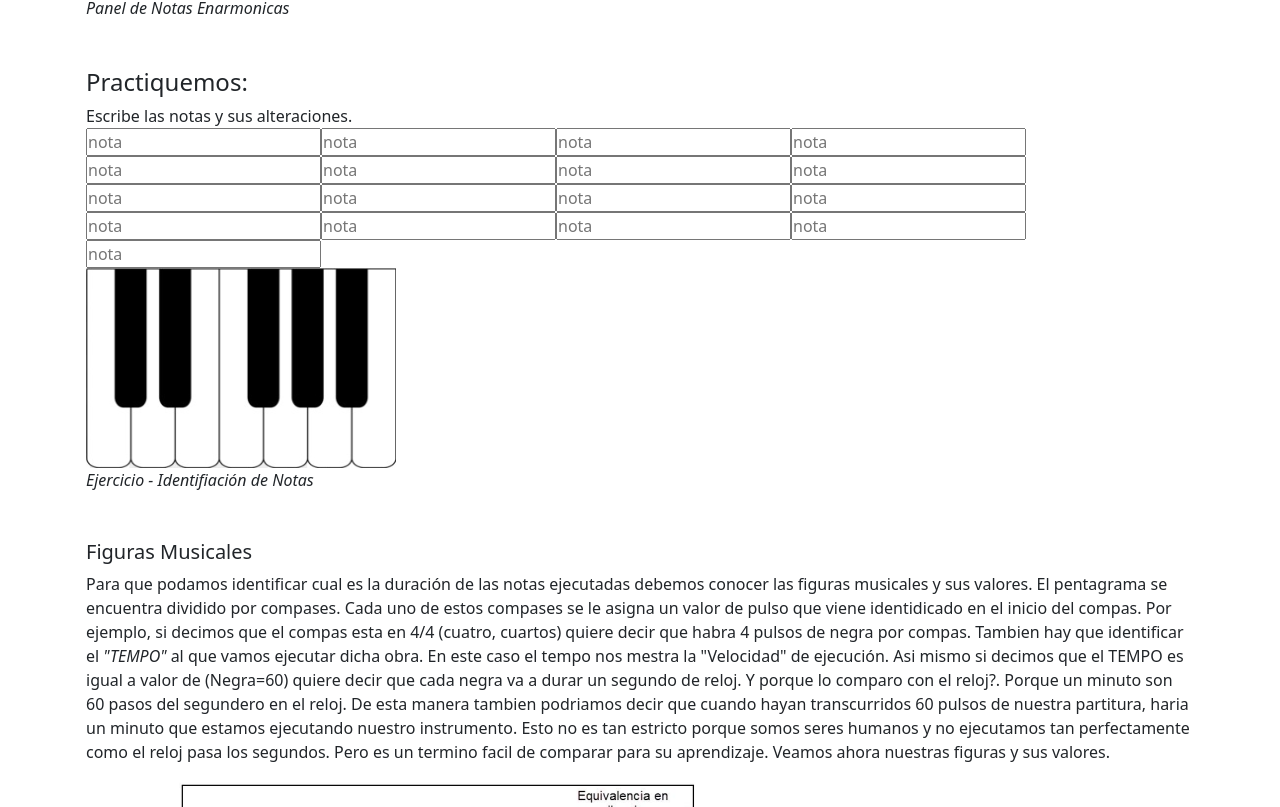
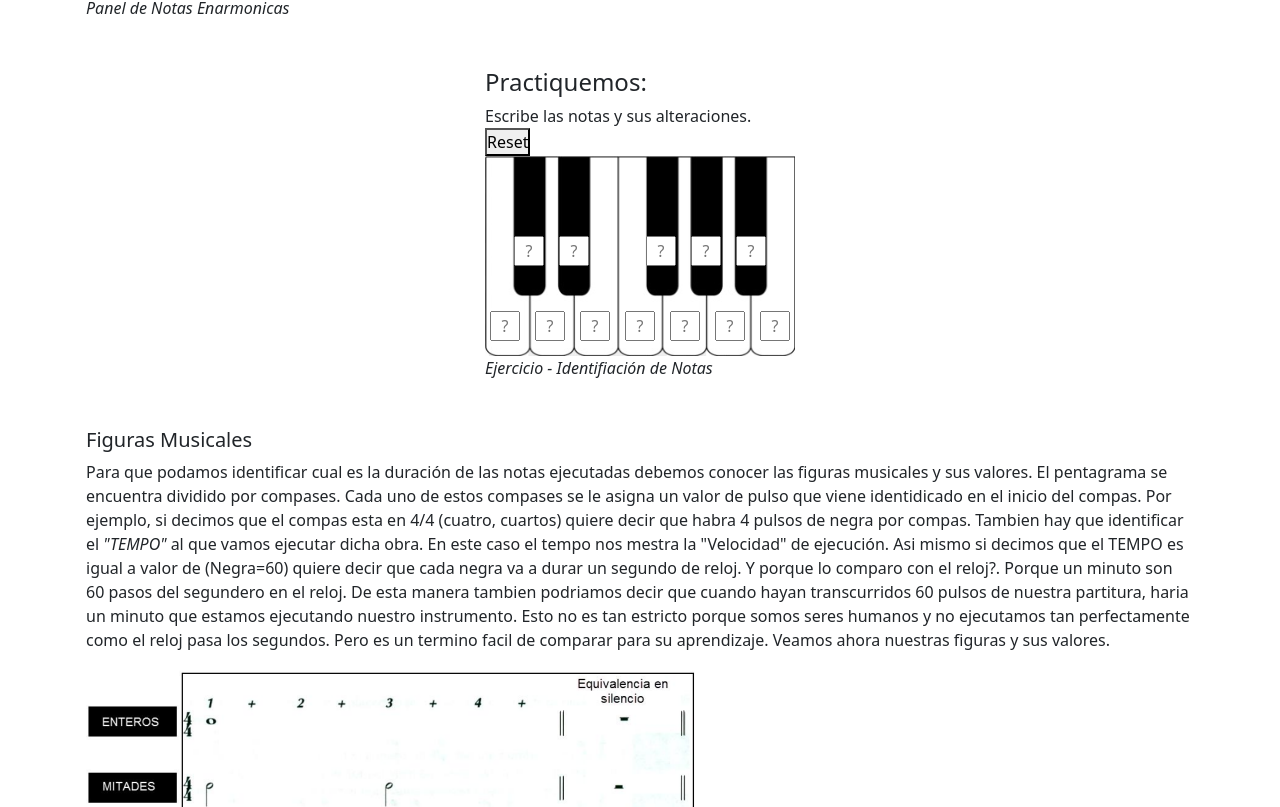
Before and after one commit to Brujomix/ChordBoxApp, a React (Create React App) app: page /Introduccion in a window 1280 px wide. Shown: the part 2173-2980 px from the top of the page. Built offline with nearby package versions, Linux system fonts and the light colour scheme.

Commit message:
ejercicio una octava ok

```diff
--- /dev/null
+++ b/src/Components/Introduccion/Ej_Notas_Alteraciones.jsx
@@ -0,0 +1,159 @@
+import React from "react";
+
+const checkValue = (e, nodo, Nota, Enarmonico1, Enarmonico2) => {
+  const res = e.target.value;
+  if (res === Nota || res === Enarmonico1 || res === Enarmonico2) {
+    nodo.style.color = "#000";
+    nodo.style.background = "#0f0";
+  } else {
+    nodo.style.color = "#fff";
+    nodo.style.background = "#f00f";
+  }
+};
+
+const resetValues = () => {
+  document.getElementById("inputC").value = "";
+  document.getElementById("inputCsostenido").value = "";
+  document.getElementById("inputD").value = "";
+  document.getElementById("inputDsostenido").value = "";
+  document.getElementById("inputE").value = "";
+  document.getElementById("inputF").value = "";
+  document.getElementById("inputFsostenido").value = "";
+  document.getElementById("inputG").value = "";
+  document.getElementById("inputGsostenido").value = "";
+  document.getElementById("inputA").value =  "";
+  document.getElementById("inputAsostenido").value = "";
+  document.getElementById("inputB").value = "";
+};
+
+export const Ej_Notas_Alteraciones = () => {
+  return (
+    <>
+      <button onClick={resetValues}>Reset</button>
+      <div className="Ej_Notas_Alteraciones">
+        <div className="ContainerNotasNegras">
+          <div className="NotasNegras1">
+            <input
+              placeholder="?"
+              id="inputCsostenido"
+              onChange={(e) =>
+                checkValue(
+                  e,
+                  document.getElementById("inputCsostenido"),
+                  "C#",
+                  "Db",
+                  "Bx"
+                )
+              }
+            />
+            <input
+              placeholder="?"
+              id="inputDsostenido"
+              onChange={(e) =>
+                checkValue(
+                  e,
+                  document.getElementById("inputDsostenido"),
+                  "D#",
+                  "Eb",
+                  "Ebb"
+                )
+              }
+            />
+          </div>
+          <div className="NotasNegras2">
+            <input
+              placeholder="?"
+              id="inputFsostenido"
+              onChange={(e) =>
+                checkValue(
+                  e,
+                  document.getElementById("inputFsostenido"),
+                  "F#",
+                  "Gb",
+                  "Ex"
+                )
+              }
+            />
+            <input
+              placeholder="?"
+              id="inputGsostenido"
+              onChange={(e) =>
+                checkValue(
+                  e,
+                  document.getElementById("inputGsostenido"),
+                  "G#",
+                  "Ab",
+                  "Fx"
+                )
+              }
+            />
+            <input
+              placeholder="?"
+              id="inputAsostenido"
+              onChange={(e) =>
+                checkValue(
+                  e,
+                  document.getElementById("inputAsostenido"),
+                  "A#",
+                  "Bb",
+                  "Gx"
+                )
+              }
+            />
+          </div>
+        </div>
+        <div className="NotasBlancas">
+          <input
+            placeholder="?"
+            id="inputC"
+            onChange={(e) =>
+              checkValue(e, document.getElementById("inputC"), "C", "B#", "Dbb")
+            }
+          />
+          <input
+            placeholder="?"
+            id="inputD"
+            onChange={(e) =>
+              checkValue(e, document.getElementById("inputD"), "D", "Cx", "Ebb")
+            }
+          />
+          <input
+            placeholder="?"
+            id="inputE"
+            onChange={(e) =>
+              checkValue(e, document.getElementById("inputE"), "E", "Dx", "Fb")
+            }
+          />
+          <input
+            placeholder="?"
+            id="inputF"
+            onChange={(e) =>
+              checkValue(e, document.getElementById("inputF"), "F", "E#", "Gbb")
+            }
+          />
+          <input
+            placeholder="?"
+            id="inputG"
+            onChange={(e) =>
+              checkValue(e, document.getElementById("inputG"), "G", "Fx", "Abb")
+            }
+          />
+          <input
+            placeholder="?"
+            id="inputA"
+            onChange={(e) =>
+              checkValue(e, document.getElementById("inputA"), "A", "Bbb", "Gx")
+            }
+          />
+          <input
+            placeholder="?"
+            id="inputB"
+            onChange={(e) =>
+              checkValue(e, document.getElementById("inputB"), "B", "Cb", "Ax")
+            }
+          />
+        </div>
+      </div>
+    </>
+  );
+};
--- a/src/Components/Introduccion/index.js
+++ b/src/Components/Introduccion/index.js
@@ -0,0 +1 @@
+export * from "./Ej_Notas_Alteraciones";
--- a/src/Pages/Introduccion.jsx
+++ b/src/Pages/Introduccion.jsx
@@ -6,12 +6,12 @@ import bemol from "../Images/introduccion/bemol.png";
 import becuadro from "../Images/introduccion/becuadro.png";
 import alteraciones from "../Images/introduccion/alteracionespiano.png";
 import enarmonicos from "../Images/introduccion/panel-enarmonicos.png";
-import octava from "../Images/introduccion/unaOctava.png";
 import valoresfigurasbinarias from "../Images/introduccion/valores y silencios de las figuras.png";
 import figurapartes from "../Images/introduccion/figura_partes.png";
 import figurapuntillo from "../Images/introduccion/figura_puntillo.png";
 import valoresfigurasternarias from "../Images/introduccion/valores y silencios de las figuras ternarias.png";
 import { Container } from "react-bootstrap";
+import { Ej_Notas_Alteraciones } from "../Components/Introduccion/Ej_Notas_Alteraciones";
 
 export const Introduccion = () => {
   return (
@@ -112,27 +112,8 @@ export const Introduccion = () => {
         <h4>Practiquemos:</h4>
         <span>Escribe las notas y sus alteraciones.</span>
         <div>
-          <input type="text" placeholder="nota" />
-          <input type="text" placeholder="nota" />
-          <input type="text" placeholder="nota" />
-          <input type="text" placeholder="nota" />
-          <input type="text" placeholder="nota" />
-          <input type="text" placeholder="nota" />
-          <input type="text" placeholder="nota" />
-          <input type="text" placeholder="nota" />
-          <input type="text" placeholder="nota" />
-          <input type="text" placeholder="nota" />
-          <input type="text" placeholder="nota" />
-          <input type="text" placeholder="nota" />
-          <input type="text" placeholder="nota" />
-          <input type="text" placeholder="nota" />
-          <input type="text" placeholder="nota" />
-          <input type="text" placeholder="nota" />
-          <input type="text" placeholder="nota" />
-          <div>
-            <img src={octava} alt="Una Octava en el piano" />
+            <Ej_Notas_Alteraciones/>
             <figcaption>Ejercicio - Identifiación de Notas</figcaption>
-          </div>
         </div>
       </div>
 
@@ -206,8 +187,8 @@ export const Introduccion = () => {
       </div>
 
       <div>
-        <h6>Combinando Figuras en el Pentagrama</h6>
-        Aqui Ejercicio Sigue Al baterista !!!!
+        <h6>Test Introdcuccion</h6>
+        Aqui Ejercicios
       </div>
     </Container>
   );
--- /dev/null
+++ b/src/Styles/_Component/_Introduccion/_Ej_Notas_Alteraciones.scss
@@ -0,0 +1,31 @@
+.Ej_Notas_Alteraciones {
+  background-image: url("../../../Images/introduccion/unaOctava.png");
+  background-repeat: no-repeat;
+  background-position: center;
+  background-size: contain;
+  width: 310px;
+  height: 200px;
+  input{
+    width: 30px;
+    height: 30px;
+    padding: 2px;
+    text-align: center;
+  }
+  .NotasBlancas {
+    margin-top: 45px;
+    @include flexible(row, center, center, 15px, nowrap);
+  }
+  .ContainerNotasNegras {
+    @include flexible(row, center, center, 57px, nowrap);
+     .NotasNegras1 {
+        margin-top: 80px;
+      margin-left: 29px;
+      @include flexible(row, start, center, 15px, nowrap);
+    }
+    .NotasNegras2 {
+        margin-top: 80px;
+      margin-right: 29px;
+      @include flexible(row, end, center, 15px, nowrap);
+    }
+  }
+}
--- a/src/Styles/index.scss
+++ b/src/Styles/index.scss
@@ -10,7 +10,11 @@
 @import "./_Reset//MainLayout";
 
 /* Components */
-@import "./_Component/Footer";
+/* Principales */
+@import "./_Component/_Principales/Footer";
+
+/* Introduccion */
+@import "./_Component/_Introduccion/Ej_Notas_Alteraciones";
 
 /* Pages */
 @import "./_Pages/Home";
```
Also changed, not shown: src/Styles/_Component/_Principales/_Footer.scss (renamed from src/Styles/_Component/_Footer.scss).
